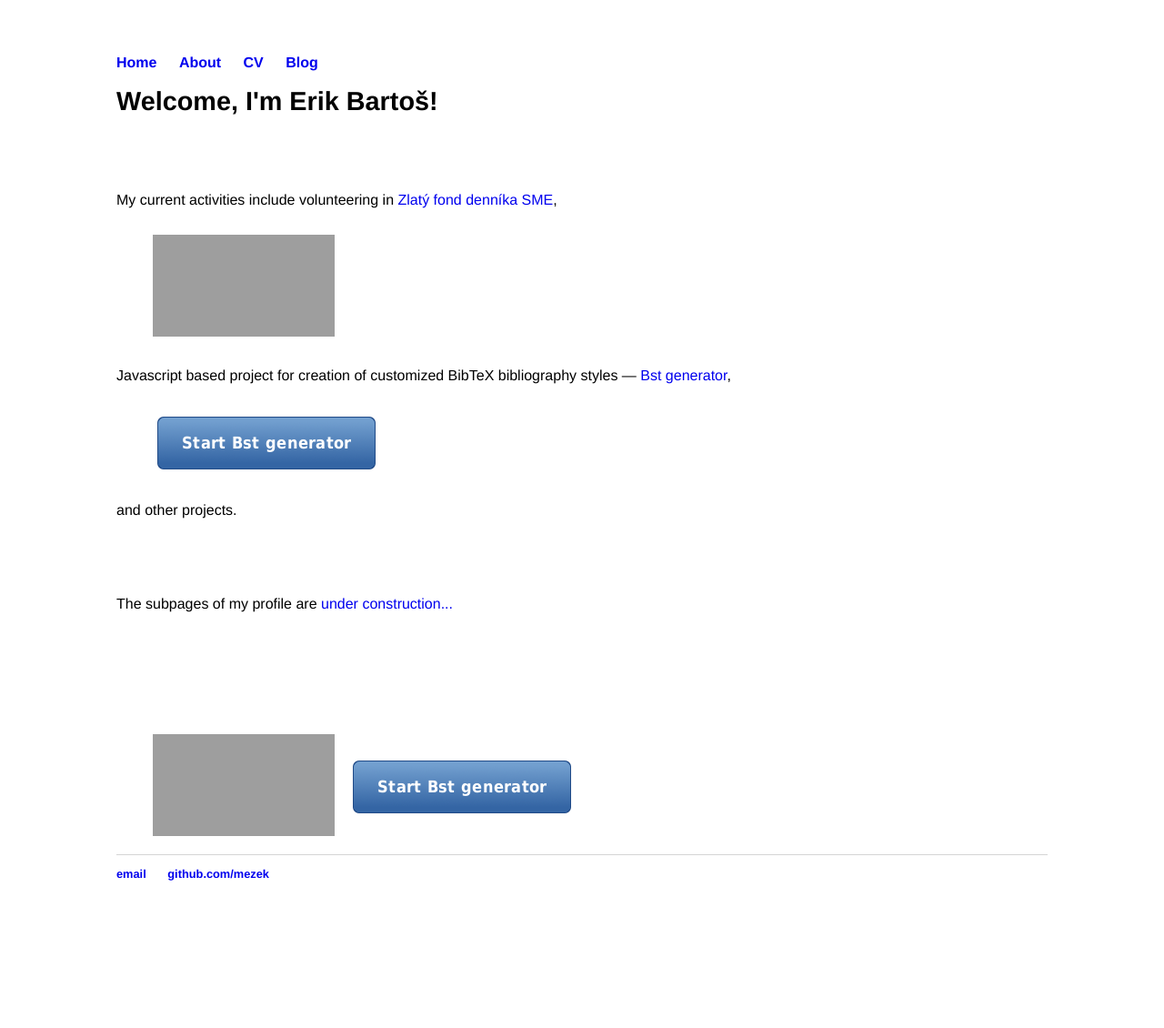
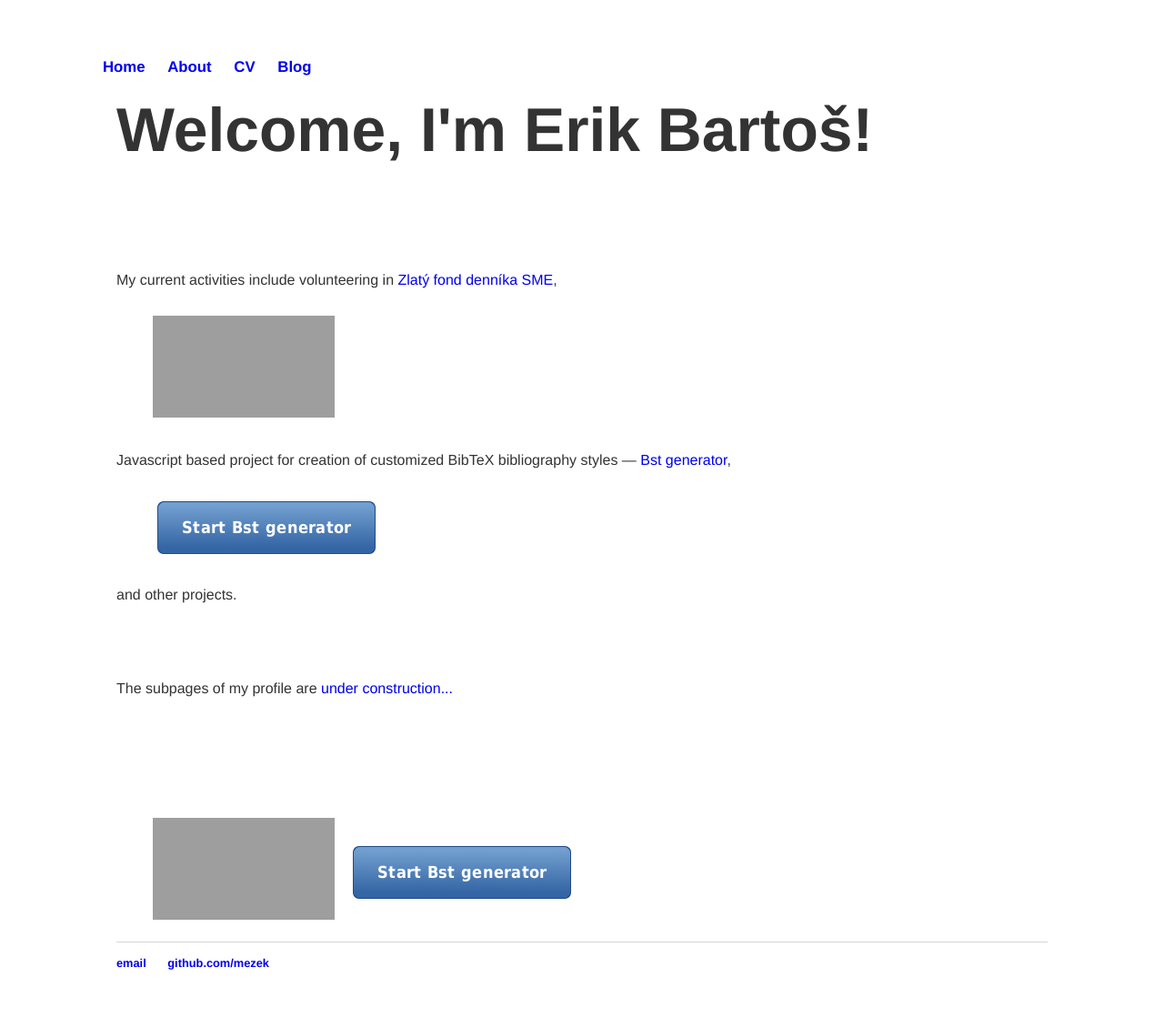
Before and after one commit to Mezek/mezek.github.io, a Jekyll site: the page built from index.html, in a window 1280 px wide. Shown: the whole page at 91% size. Built offline with Jekyll 4.4.1, drawn with Linux system fonts in a browser that asks for light colours; before the commit the page ends 1028 px from its top, so only the background shows below that; grey boxes are pictures that could not be loaded.

Commit message:
Update main.css

```diff
--- a/css/main.css
+++ b/css/main.css
@@ -2,10 +2,18 @@ body {
 	margin: 60px auto;
 	width: 1024px;
 	font-family: 'Helvetica', 'Arial', 'Calibri', 'ff-enzo-web', 'Sans-Serif';
+	background-color: #fff;
+	line-height: 1.618;
+	font-size: 100%;
+	color: #333;
+}
+
+nav {
+    font-size: 1.05em;
+    margin-left: -0.9em;
 }
 
 nav ul, footer ul {
-	font-family:'Helvetica', 'Arial', 'Sans-Serif';
 	padding: 0px;
 	list-style: none;
 	font-weight: bold;
@@ -30,13 +38,43 @@ a:hover {
 	text-decoration: underline;
 }
 
+h1,
+h2,
+h3,
+h4,
+h5,
+h6 {
+	clear: left;
+	line-height: 1em;
+	margin-top: 0.32em;
+	margin-bottom: 0.809em;
+}
+
 h1 {
-	font-size: 3em;
-	clear: left;
+	font-size: 4.236em;
+	font-weight: 700;
+}
+
+h2 {
 	font-size: 1.8em;
-	margin-bottom: 0.5em;
-	margin-top: 0.32em;
-	line-height: 1.19em;
+	line-height: 1.618;
+	font-weight: 700;
+	margin-bottom: 0.809em;
+}
+
+h3 {
+	font-size: 2.618em;
+	line-height: 1.2;
+	font-weight: 300;
+	text-align: center;
+	margin: 0.618em 0 1.236em;
+}
+
+h4 {
+	font-size: 1.618em;
+	line-height: 1.2;
+	font-weight: 600;
+	margin-bottom: 0.28em;
 }
 
 .subheading {
```
